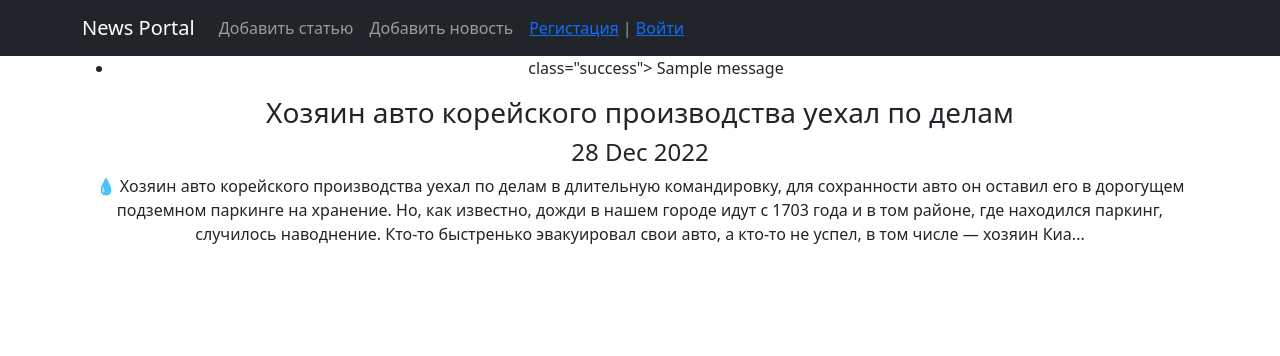
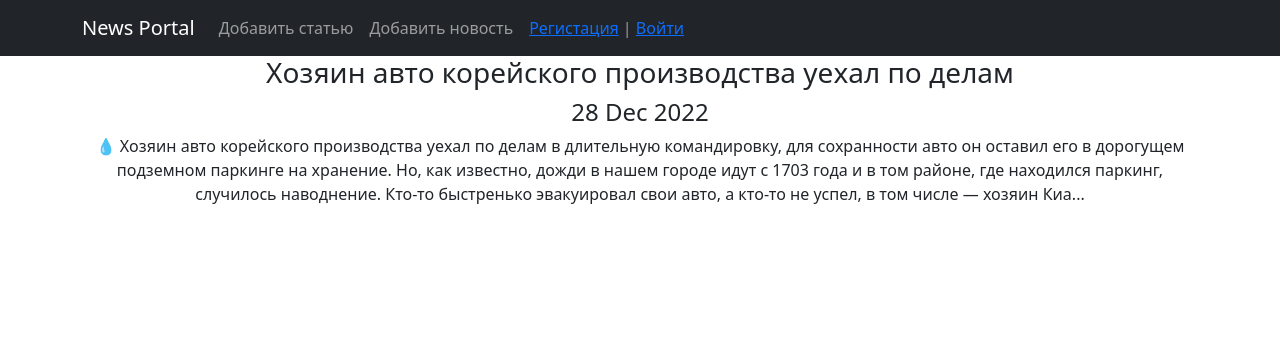
Before and after one commit to ReutAS39/news_portal, a Django app: page /news/2 in a window 1280 px wide. Shown: the top 356 px of the page. Run offline with Django 4.2, Linux system fonts and the light colour scheme; data comes from the database, SQL or seed files in the repository; both versions use the stored data as it was after the commit; tables that the repository leaves empty hold one stand-in row (values such as "Sample post"); one stand-in notice (Sample message) is shown; parts of the project's set-up code (start-up, migrations or seed data) failed here and were passed over; some libraries are stand-ins or nearby versions.

Commit message:
refactoring

```diff
--- a/news/views.py
+++ b/news/views.py
@@ -1,6 +1,5 @@
 from datetime import datetime
-# Импортируем класс, который говорит нам о том,
-# что в этом представлении мы будем выводить список объектов из БД
+
 from django.contrib import messages
 from django.shortcuts import redirect, render, reverse, get_object_or_404
 from django.views.generic import ListView, DetailView, CreateView, UpdateView, DeleteView
@@ -45,7 +44,6 @@ def subscribe_me(request, pk):
 
 
 class PostsList(ListView):
-    # Указываем модель, объекты которой мы будем выводить
     model = Post
     # Поле, которое будет использоваться для сортировки объектов
     ordering = '-time_in'
@@ -54,7 +52,6 @@ class PostsList(ListView):
     template_name = 'news_list.html'
     # Это имя списка, в котором будут лежать все объекты.
     # Его надо указать, чтобы обратиться к списку объектов в html-шаблоне.
-    # context_object_name = 'posts'
     context_object_name = 'news_list'
     paginate_by = 10  # вот так мы можем указать количество записей на странице
 
@@ -80,8 +77,6 @@ class PostsList(ListView):
         # Добавляем в контекст объект фильтрации.
         context['filterset'] = self.filterset
         # Добавим ещё одну пустую переменную,
-        # чтобы на её примере рассмотреть работу ещё одного фильтра.
-        context['next_sale'] = None
         context['title'] = 'Главная страница'
         context['cat_selected'] = 0
         context['menu'] = menu
@@ -99,9 +94,6 @@ class PostDetail(DetailView):
     context_object_name = 'news'
 
     def get_context_data(self, **kwargs):
-        # С помощью super() мы обращаемся к родительским классам
-        # и вызываем у них метод get_context_data с теми же аргументами, что и были переданы нам.
-        # В ответе мы должны получить словарь.
         context = super().get_context_data(**kwargs)
         context['menu'] = menu
         context['title'] = f"{context['news'].article}"
@@ -117,7 +109,6 @@ class PostCreate(LoginRequiredMixin, PermissionRequiredMixin, CreateView):
     # Указываем нашу разработанную форму
     form_class = PostForm
     model = Post
-    # и новый шаблон, в котором используется форма.
     template_name = 'news_edit.html'
 
     def get_context_data(self, **kwargs):
--- a/templates/news.html
+++ b/templates/news.html
@@ -3,28 +3,18 @@
 
 {% load custom_filters %}
 
-<!-- В контенте на странице мы выводим сам товар, идентификатор которого был передан в url -->
+
 {% block content %}
-{% if messages %}
-<ul class="messages">
-    {% for message in messages %}
-    <li>{% if message.tags %} class="{{ message.tags }}"{% endif %}>
-        {% if message.level == DEFAULT_MESSAGE_LEVELS.ERROR %}Important: {% endif %}
-        {{ message }}
-    </li>
-    {% endfor %}
-</ul>
-{% endif %}
 <h3>{{ news.article|censor }}</h3>
 <h4>{{ news.time_in|date:'d M Y' }}</h4>
 <p>{{ news.text|censor }}</p>
-               {% if request.user.username and cat_selected not in cat_subscriber  %}
-    <li>
-        <a href="/news/subscribe/{{cat_selected.id}}"><b>Подписаться!</b></a></li>
-{% endif%}</li>
-               {% if is_author %}
-<a href="/news/{{news.get_position}}/{{news.id}}/edit"><b>Редактировать</b></a>
-<a href="/news/{{news.get_position}}/{{news.id}}/delete"><b>Удалить</b></a>
+{% if request.user.username and cat_selected not in cat_subscriber  %}
+    <a href="/news/subscribe/{{cat_selected.id}}"><b>Подписаться!</b></a>
+<br>
 {% endif%}
-    </li>
+
+{% if is_author %}
+    <a href="/news/{{news.get_position}}/{{news.id}}/edit"><b>Редактировать</b></a>
+    <a href="/news/{{news.get_position}}/{{news.id}}/delete"><b>Удалить</b></a>
+{% endif%}
 {% endblock content %}
```
Also changed, not shown: templates/news_list.html (+3 -17 lines), db.sqlite3, 1 other file.
